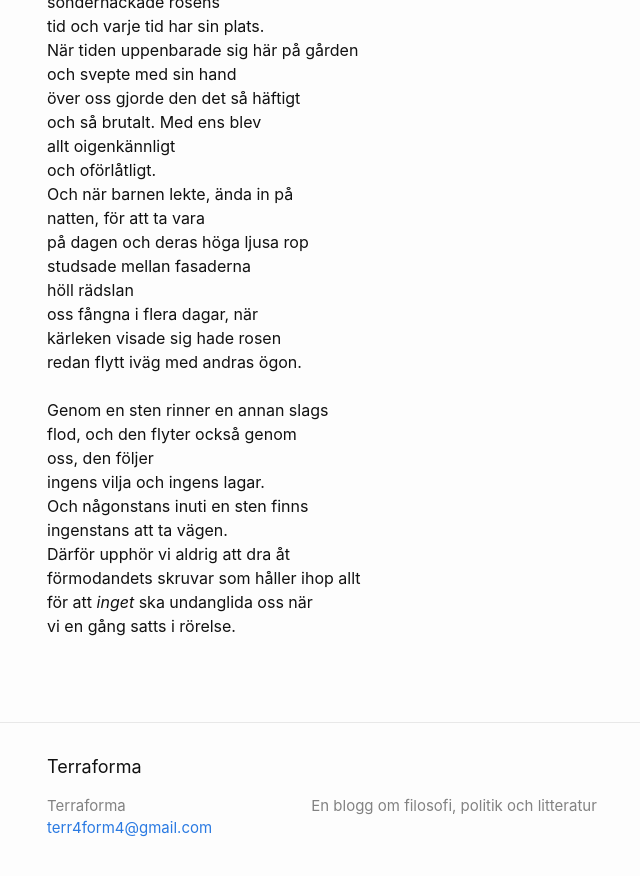
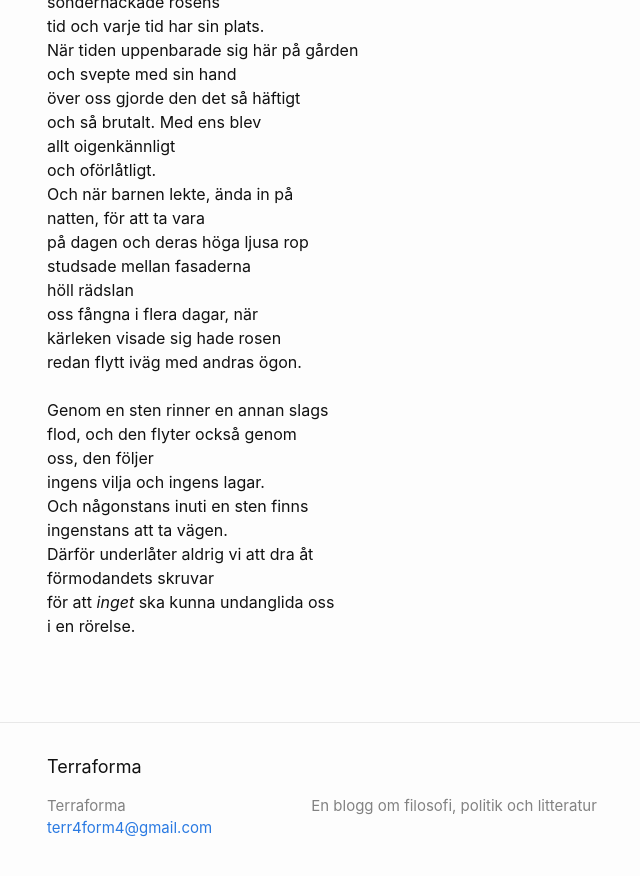
Before and after one commit to terr4form4/terr4form4.github.io, a Jekyll site: the page built from _posts/poesi/2024-01-03-dikter-2023-2024.md, in a window 1280 px wide and 900 px high, scrolled down 8637 px. Shown: the top 876 px of the window, without its empty margins (223-863 px from the left). Built offline with Jekyll 4.4.1, drawn with Linux system fonts in a browser that asks for light colours; comment, search, counter and statistics services are not loaded.

Commit message:
ångmaskinen

```diff
--- a/_posts/poesi/2024-01-03-dikter-2023-2024.md
+++ b/_posts/poesi/2024-01-03-dikter-2023-2024.md
@@ -373,8 +373,8 @@ oss, den följer<br/>
 ingens vilja och ingens lagar.<br/>
 Och någonstans inuti en sten finns<br/>
 ingenstans att ta vägen.<br/>
-Därför upphör vi aldrig att dra åt<br/>
-förmodandets skruvar som håller ihop allt<br/>
-för att *inget* ska undanglida oss när<br/>
-vi en gång satts i rörelse.<br/>
+Därför underlåter aldrig vi att dra åt<br/>
+förmodandets skruvar<br/>
+för att *inget* ska kunna undanglida oss<br/>
+i en rörelse.<br/>
 <br/>
```
